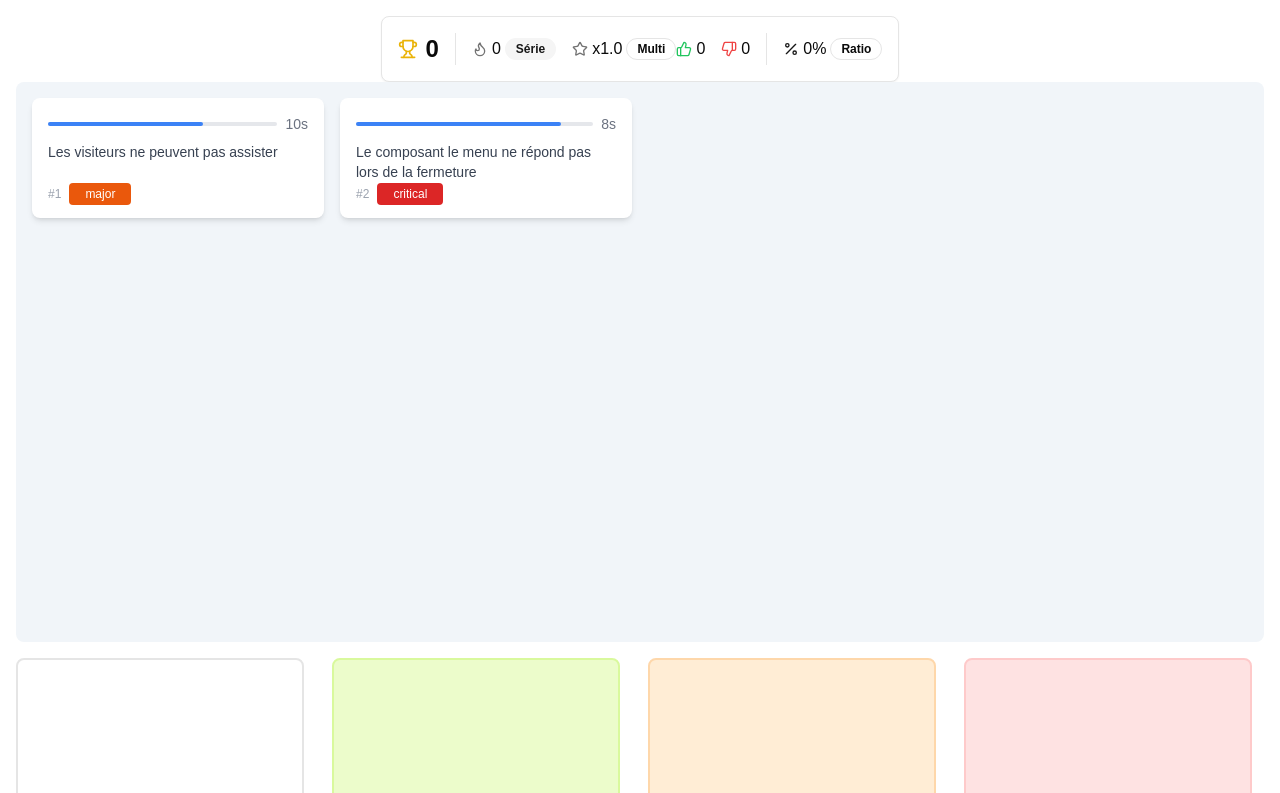
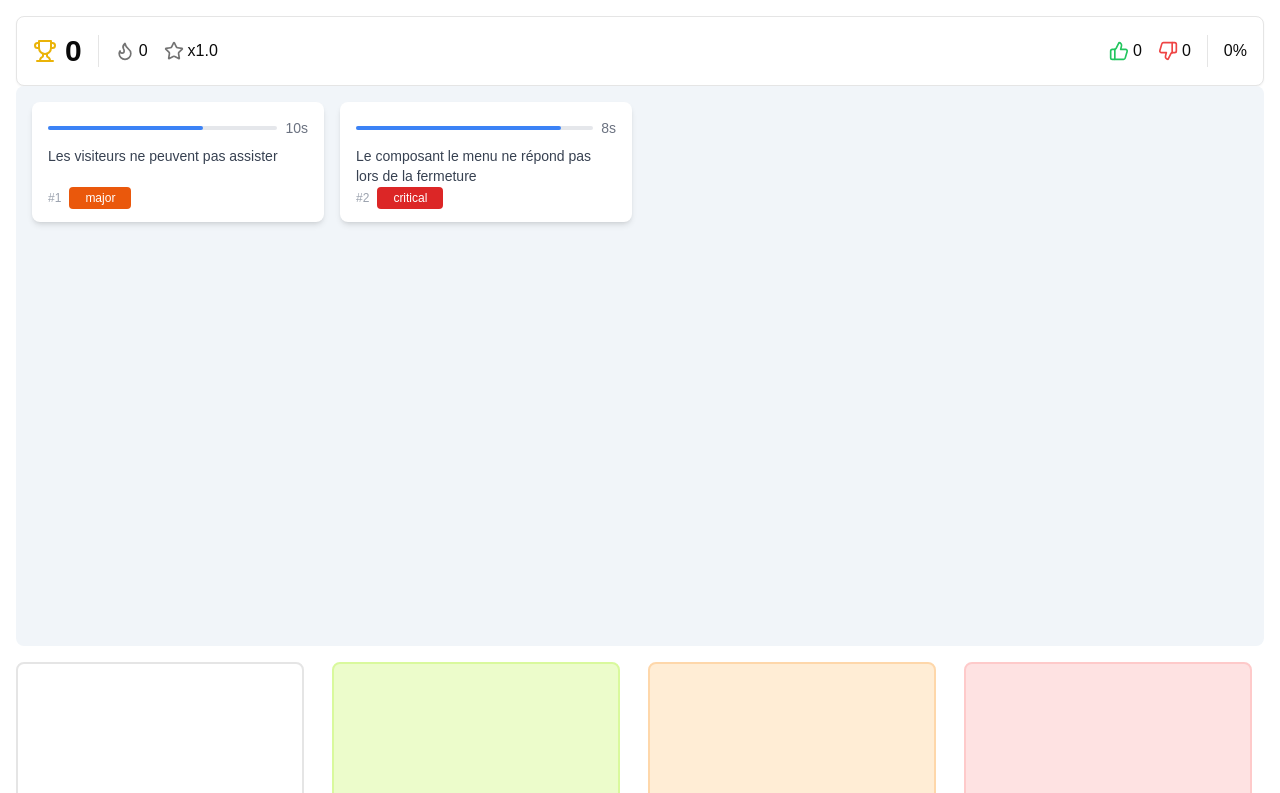
Before and after one commit to quentinhnrt/project-manager-hero, a Next.js app: page / in a window 1280 px wide. Shown: the top 793 px of the page. Built offline with nearby package versions, Linux system fonts and the light colour scheme.

Commit message:
feature(scoreboard): update scoreboard

```diff
--- a/src/components/score-board.tsx
+++ b/src/components/score-board.tsx
@@ -1,6 +1,6 @@
 'use client'
 
-import React, { useState, useEffect } from 'react'
+import React, { useState, useEffect, useMemo } from 'react'
 import { Card, CardContent } from '@/components/ui/card'
 import { Badge } from '@/components/ui/badge'
 import { Separator } from '@/components/ui/separator'
@@ -14,100 +14,117 @@ import {
 } from 'lucide-react'
 import { useTicketsContext } from '@/providers/TicketsProviders'
 
-export const ScoreBoard = () => {
+const ScoreBoard = () => {
   const { processedTickets, lostTickets, expiredTickets } = useTicketsContext()
 
+  const stats = useMemo(() => {
     const correctAnswers = processedTickets.length
     const wrongAnswers = lostTickets.length
     const expiredCount = expiredTickets.length
     const totalAttempts = correctAnswers + wrongAnswers + expiredCount
     const ratio = totalAttempts ? correctAnswers / totalAttempts : 0
-
     const baseScore = correctAnswers * 100
     const penaltyScore = (wrongAnswers + expiredCount) * 50
     const currentScore = Math.max(0, baseScore - penaltyScore)
-
     const streak = processedTickets.slice(-3).length
     const multiplier = 1 + streak * 0.1
 
-  const [displayedScore, setDisplayedScore] = useState(currentScore)
+    return {
+      correctAnswers,
+      wrongAnswers,
+      expiredCount,
+      ratio,
+      currentScore,
+      streak,
+      multiplier,
+    }
+  }, [processedTickets, lostTickets, expiredTickets])
+
+  const [displayedScore, setDisplayedScore] = useState(stats.currentScore)
 
   useEffect(() => {
-    if (currentScore !== displayedScore) {
-      const step = currentScore > displayedScore ? 10 : -10
+    if (stats.currentScore !== displayedScore) {
+      const step = stats.currentScore > displayedScore ? 10 : -10
       const interval = setInterval(() => {
         setDisplayedScore((prev) => {
           const next = prev + step
           if (
-            (step > 0 && next >= currentScore) ||
-            (step < 0 && next <= currentScore)
+            (step > 0 && next >= stats.currentScore) ||
+            (step < 0 && next <= stats.currentScore)
           ) {
             clearInterval(interval)
-            return currentScore
+            return stats.currentScore
           }
           return next
         })
       }, 16)
-
       return () => clearInterval(interval)
     }
-  }, [currentScore, displayedScore])
+  }, [stats.currentScore, displayedScore])
 
   return (
-    <Card className="bg-card">
-      <CardContent className="flex items-center justify-between p-4">
-        <div className="flex items-center space-x-4">
-          <div className="flex items-center space-x-2">
-            <Trophy className="h-5 w-5 text-yellow-500" />
-            <span className="text-2xl font-bold">
+    <Card className="bg-card w-full">
+      <CardContent className="flex flex-col md:flex-row items-center justify-between p-4 gap-4">
+        {/* Score and Multipliers */}
+        <div className="flex flex-col md:flex-row items-center gap-4 w-full md:w-auto">
+          <div className="flex items-center gap-2">
+            <Trophy className="h-6 w-6 text-yellow-500" />
+            <span className="text-2xl md:text-3xl font-bold">
               {displayedScore.toLocaleString()}
             </span>
           </div>
 
+          <div className="hidden md:block">
             <Separator orientation="vertical" className="h-8" />
-
-          <div className="flex items-center space-x-4">
-            <div className="flex items-center space-x-1">
-              <Flame
-                className={`h-4 w-4 ${streak > 0 ? 'text-orange-500' : 'text-muted-foreground'}`}
-              />
-              <span className="font-medium">{streak}</span>
-              <Badge variant="secondary" className="ml-1">
-                Série
-              </Badge>
           </div>
 
-            <div className="flex items-center space-x-1">
+          <div className="flex items-center gap-4">
+            <div className="flex items-center gap-1">
+              <Flame
+                className={`h-5 w-5 ${
+                  stats.streak > 0 ? 'text-orange-500' : 'text-muted-foreground'
+                }`}
+              />
+              <span className="font-medium">{stats.streak}</span>
+            </div>
+
+            <div className="flex items-center gap-1">
               <Star
-                className={`h-4 w-4 ${multiplier > 1 ? 'text-purple-500' : 'text-muted-foreground'}`}
+                className={`h-5 w-5 ${
+                  stats.multiplier > 1
+                    ? 'text-purple-500'
+                    : 'text-muted-foreground'
+                }`}
               />
-              <span className="font-medium">x{multiplier.toFixed(1)}</span>
-              <Badge variant="outline" className="ml-1">
-                Multi
-              </Badge>
+              <span className="font-medium">
+                x{stats.multiplier.toFixed(1)}
+              </span>
             </div>
           </div>
         </div>
 
-        <div className="flex items-center space-x-4">
-          <div className="flex items-center space-x-1">
-            <ThumbsUp className="h-4 w-4 text-green-500" />
-            <span className="font-medium">{correctAnswers}</span>
+        {/* Stats */}
+        <div className="flex items-center gap-4">
+          <div className="flex items-center gap-1">
+            <ThumbsUp className="h-5 w-5 text-green-500" />
+            <span className="font-medium">{stats.correctAnswers}</span>
           </div>
 
-          <div className="flex items-center space-x-1">
-            <ThumbsDown className="h-4 w-4 text-red-500" />
-            <span className="font-medium">{wrongAnswers + expiredCount}</span>
+          <div className="flex items-center gap-1">
+            <ThumbsDown className="h-5 w-5 text-red-500" />
+            <span className="font-medium">
+              {stats.wrongAnswers + stats.expiredCount}
+            </span>
           </div>
 
+          <div className="hidden md:block">
             <Separator orientation="vertical" className="h-8" />
+          </div>
 
-          <div className="flex items-center space-x-1">
-            <Percent className="h-4 w-4 text-primary" />
-            <span className="font-medium">{(ratio * 100).toFixed(0)}%</span>
-            <Badge variant="outline" className="ml-1">
-              Ratio
-            </Badge>
+          <div className="flex items-center gap-1">
+            <span className="font-medium">
+              {(stats.ratio * 100).toFixed(0)}%
+            </span>
           </div>
         </div>
       </CardContent>
```
Lines whose indentation alone changed are shown as unchanged.
